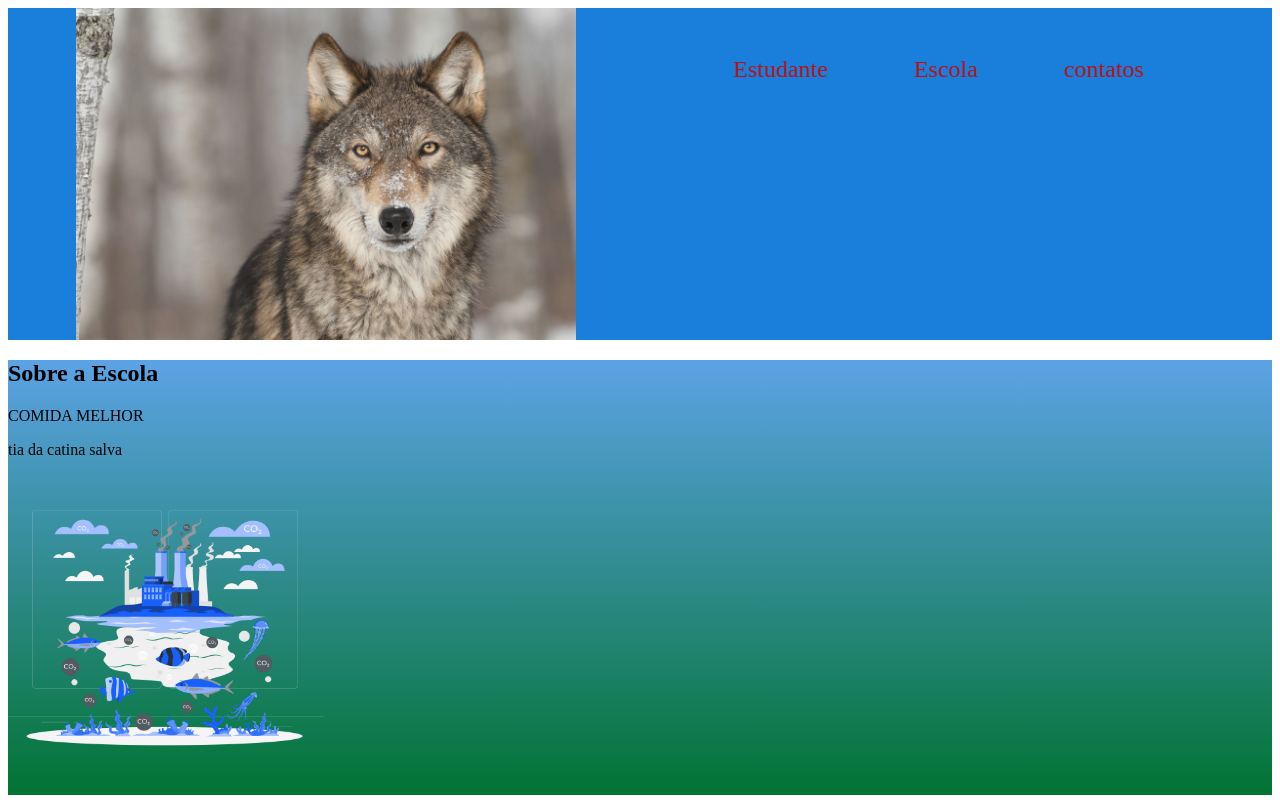
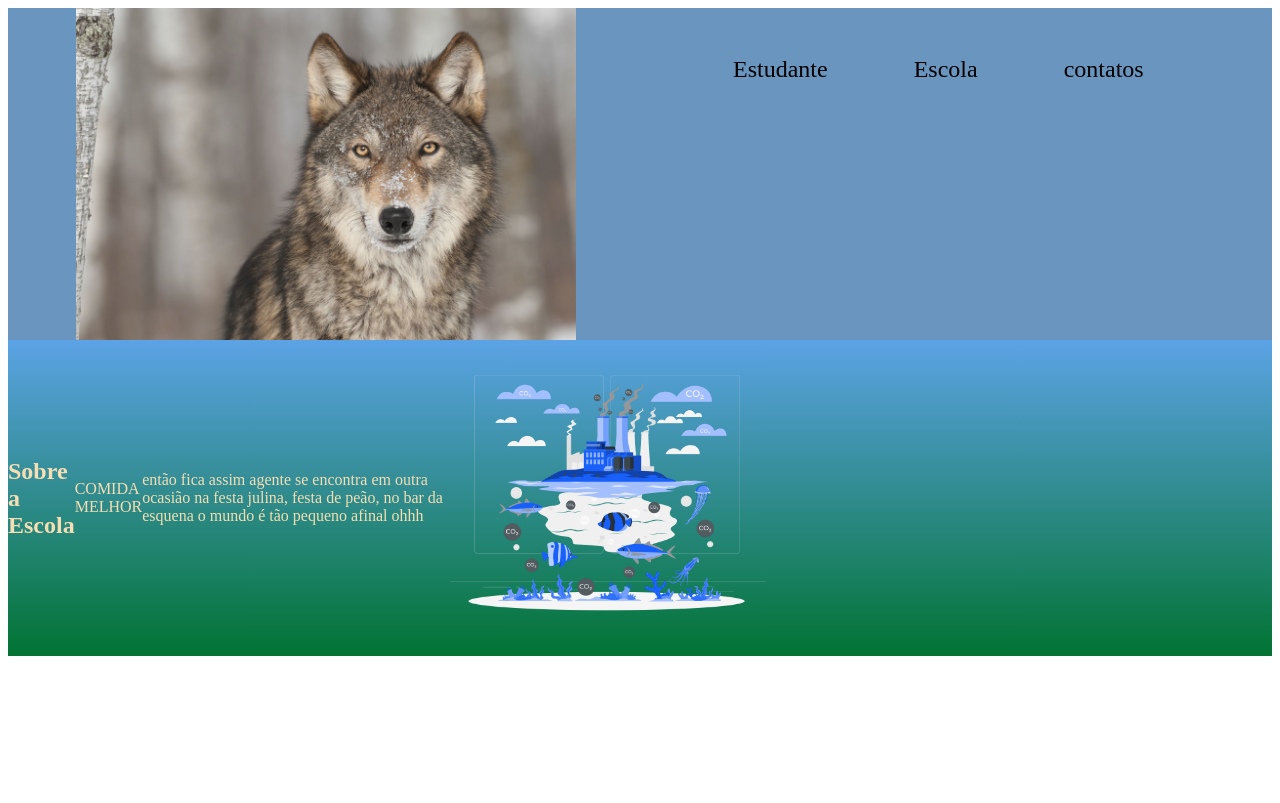
Before and after one commit to joaogbr27/SiteEscola, a plain HTML site: page index.html in a window 1280 px wide. Drawn offline with Linux system fonts and the light colour scheme.

Commit message:
Add files via upload

```diff
--- a/index.html
+++ b/index.html
@@ -11,16 +11,18 @@
 
     <img class="lobo" src="licensed-image.jpeg" alt="lobo">
 
-    <ul class="cabecalho-lista-item">
+        <ul class="cabecalho-lista-item">
         <li class="cabecalho-lista-item">Estudante</li>
         <li class="cabecalho-lista-item">Escola</li>
         <li class="cabecalho-lista-item">contatos</li>
     </ul>
 </header>
 <section class="escola">
-    <h2 classe="escola-titulo">Sobre a Escola</h2>
+    <div class="escola-conteudo">
+        <h2 class="escola-titulo">Sobre a Escola</h2>
         <p class="escola-texto-um"> COMIDA MELHOR </p>
-        <P class="escola-texto-dois"> tia da catina salva</P>
+        <P class="escola-texto-dois"> então fica assim agente se encontra em outra ocasião na festa julina, festa de peão, no bar da esquena o mundo é tão pequeno afinal ohhh</P>
+    </div>
         <img class="oceano" src="oceano.png" alt="gas carbonico">
 </section>
 
--- a/style.css
+++ b/style.css
@@ -1,9 +1,8 @@
 .cabecalho{
-    background-color: #1a7edb;
-    color: rgb(190, 16, 16);
+    background-color: #6995be;
+    color: rgb(2, 1, 1);
     display: flex;
     justify-content: space-around;
-
 }
 .lobo{
     width: 500px;
@@ -22,5 +21,12 @@
 }
 .escola{
     background-image: linear-gradient(#1a7edbb6,#027333);
-
+    color:wheat;
+    display: flex;
 }
+.escola-conteudo{
+    width: 35%;
+    display: flex;
+    justify-content: center;
+    align-items: center;
+}
```
